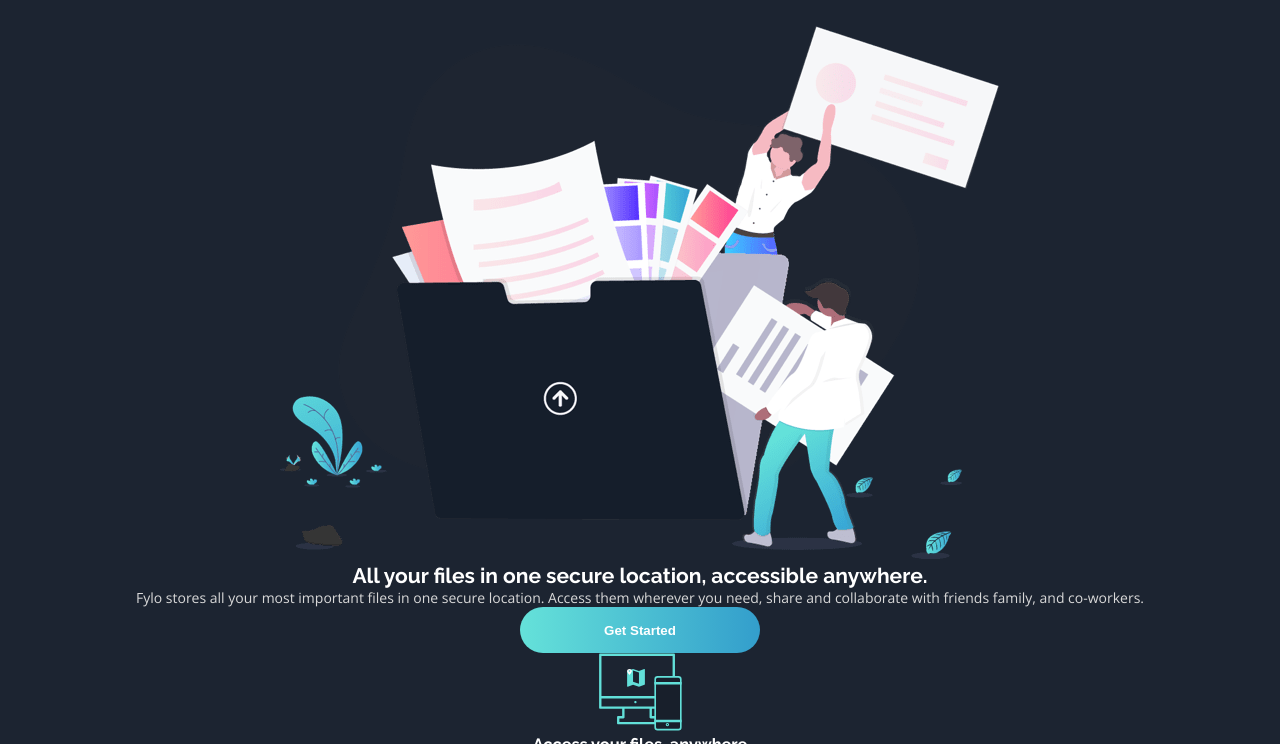
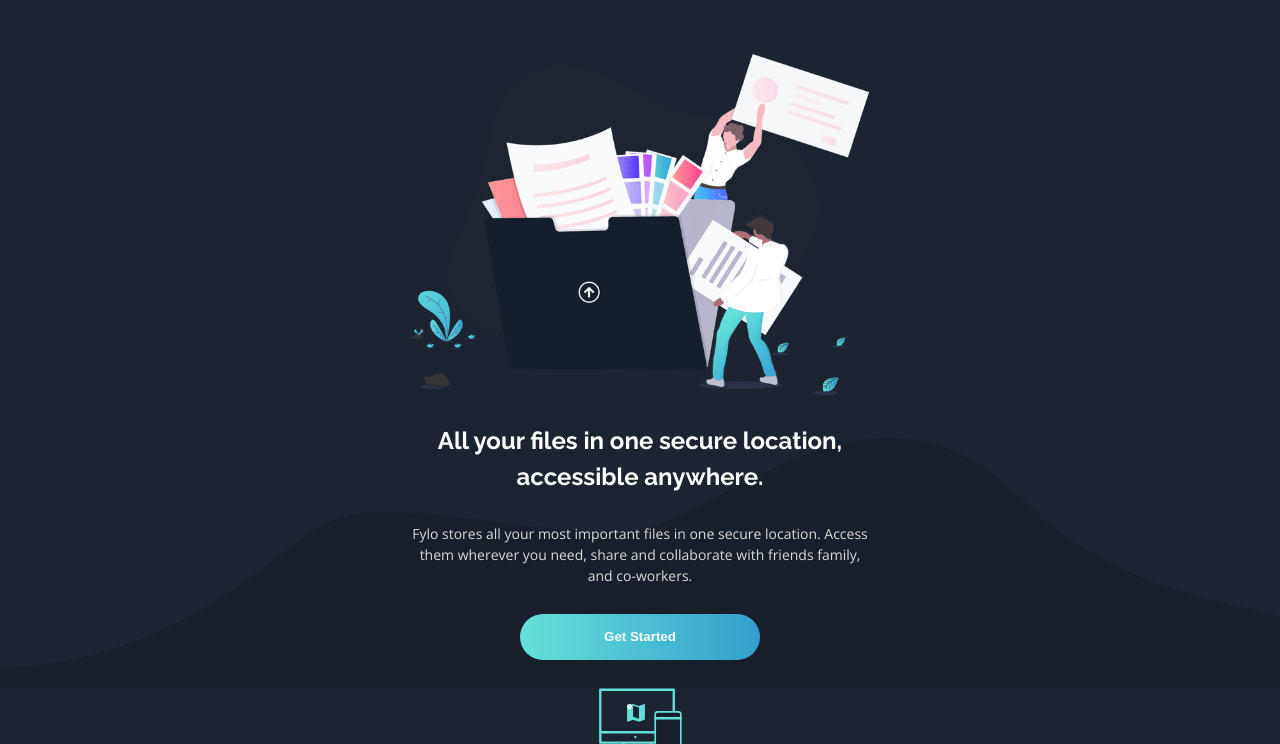
Before and after one commit to Muhammadkadhim/Fylo, a plain HTML site: page index.html in a window 1280 px wide. Shown: the part 56-800 px from the top of the page. Drawn offline with nearby package versions, Linux system fonts and the light colour scheme.

Commit message:
Styled hero section

```diff
--- a/style.css
+++ b/style.css
@@ -164,6 +164,43 @@ nav ul {
     gap: 2em;
 }
 
+/* hero section */
+.hero-section {
+    padding-block: 2em;
+    position: relative;
+    background-image: url("/assets/backgrounds/bg-curvy-mobile.svg");
+    background-repeat: no-repeat;
+    background-position: bottom;
+    background-size: 100% 250px;
+}
+
+.hero-section .container {
+    display: flex;
+    flex-direction: column;
+    align-items: center;
+    gap: 2.5em;
+}
+
+.hero-section .content {
+    display: flex;
+    flex-direction: column;
+    align-items: center;
+    gap: 2.5em;
+}
+
+.hero-section .content img {
+    width: 100%;
+}
+
+.hero-section .content h1 {
+    font-size: 1.5rem;
+}
+
+.hero-section .content h1,
+.hero-section .content p {
+    line-height: 1.5em;
+}
+
 /* -----media queries----- */
 
 /* navbar media queries */
@@ -182,3 +219,29 @@ nav ul {
         gap: 3em;
     }
 }
+
+/* hero section media queries */
+@media screen and (min-width: 720px) {
+    .hero-section .container,
+    .hero-section .content {
+        gap: 2em;
+    }
+
+    .hero-section .content {
+        width: 70%;
+    }
+}
+@media screen and (min-width: 1200px) {
+    .hero-section {
+        background-image: url("/assets/backgrounds/bg-curvy-desktop.svg");
+    }
+    .hero-section .content {
+        width: 40%;
+    }
+}
+@media screen and (min-width: 2600px) {
+    .hero-section {
+        background-size: 40% 250px;
+        background-position: 50% 120%;
+    }
+}
```
